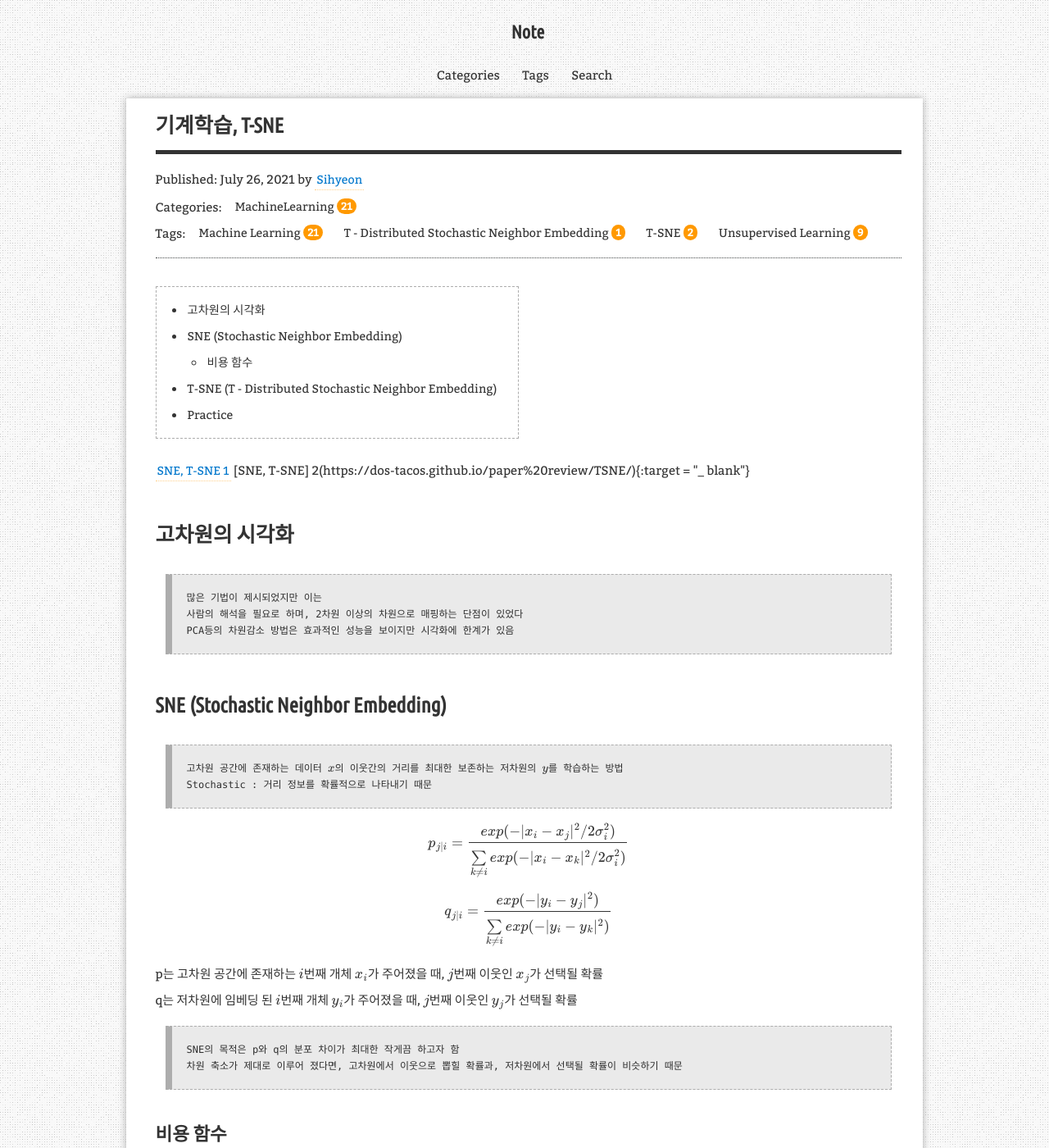
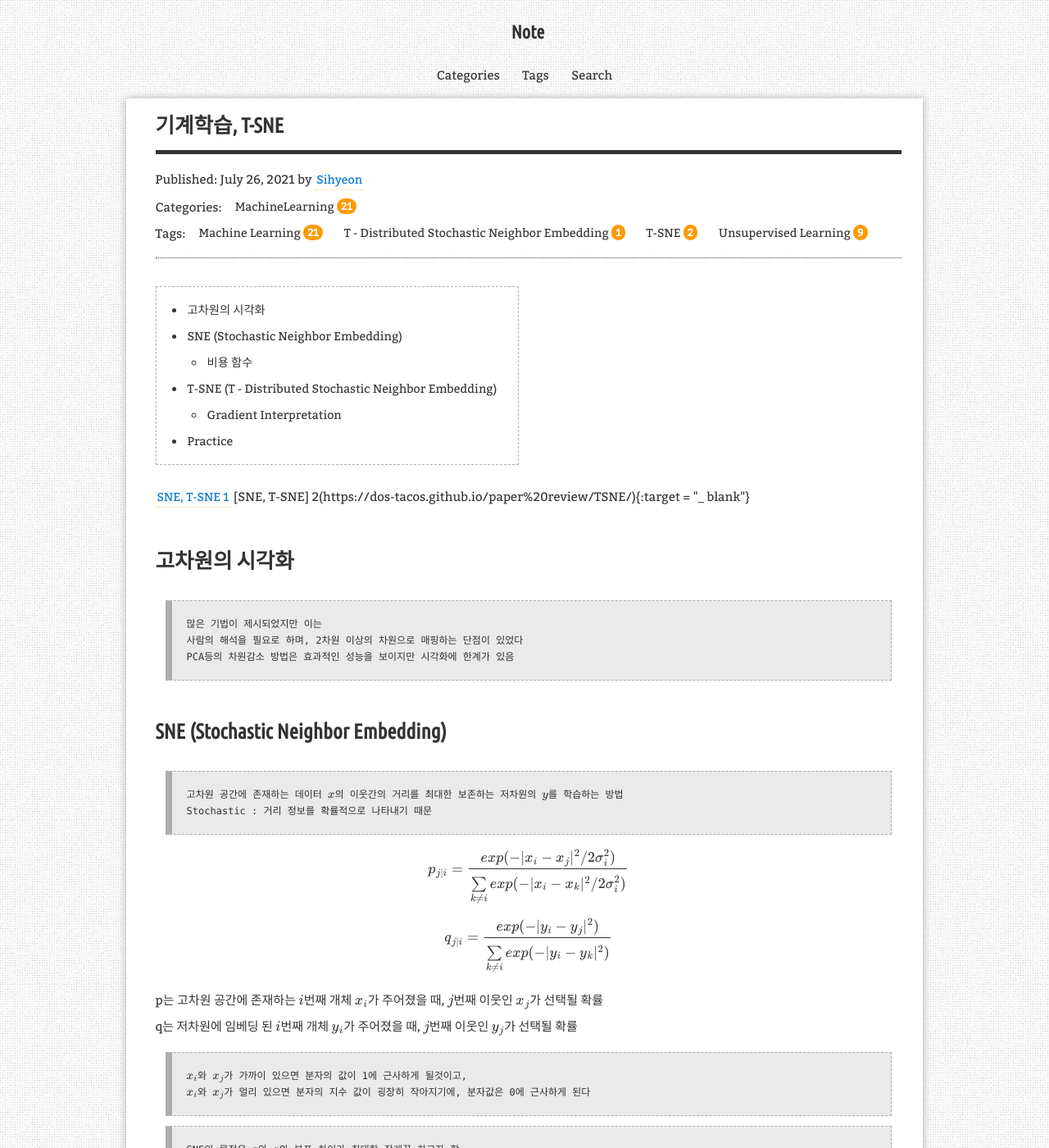
Before and after one commit to aristohyun/aristohyun.github.io, a Jekyll site: the page built from _posts/2021-07-26-T-SNE.md, in a window 1280 px wide and 1400 px high. Shown: the whole window at 82% size. Built offline with Jekyll 4.4.1, drawn with Linux system fonts in a browser that asks for light colours; formulas are drawn with MathJax 3; comment, search, counter and statistics services are not loaded; some of the changed text lies outside the part shown.

Commit message:
Update 2021-07-26-T-SNE.md

```diff
--- a/_posts/2021-07-26-T-SNE.md
+++ b/_posts/2021-07-26-T-SNE.md
@@ -38,6 +38,9 @@ q_ {j|i} = \frac {exp(-|y_ i - y_ j|^2)}{\sum \limits_ {k \neq i}^{} exp(-|y_ i
 
 p는 고차원 공간에 존재하는 $i$번째 개체 $x_ i$가 주어졌을 때, $j$번째 이웃인 $x_ j$가 선택될 확률
 q는 저차원에 임베딩 된 $i$번째 개체 $y_ i$가 주어졌을 때, $j$번째 이웃인 $y_ j$가 선택될 확률
+
+> $x_ i$와 $x_ j$가 가까이 있으면 분자의 값이 1에 근사하게 될것이고,
+> $x_ i$와 $x_ j$가 멀리 있으면 분자의 지수 값이 굉장히 작아지기에, 분자값은 0에 근사하게 된다
 
 > SNE의 목적은 p와 q의 분포 차이가 최대한 작게끔 하고자 함
 > 차원 축소가 제대로 이루어 졌다면, 고차원에서 이웃으로 뽑힐 확률과, 저차원에서 선택될 확률이 비슷하기 때문
@@ -90,8 +93,6 @@ $y_ i$ 의 그래디언트를 보면 우리가 이미 모두 알고 있는 값
 > 가우시안 분포보다 꼬리가 두터운 t-분포[^2]를 쓴 것이 t-SNE
 > $q_ {ij}$에만 t분포를 적용하고, $p_ {ij}$는 SNE와 같음
 
-
-
 @
 q_ {ij} = \frac {(1 + |y_ i - y_ j|^2)^{-1}}{\sum \limits_ {k \neq l}^{}(1 + |y_ k - y_ l|^2)^{-1}}
 @
@@ -107,6 +108,10 @@ Cost &= \sum {KL(P_ i || Q_ i)} \\\
 \frac {d C}{d y_ i} &= 4 \sum \limits_ {j}^{} {(y_ j - y_ i)(p_ {ij} - q_ {ij})(1 + |y_ j - y_ i|^2)}
 \end{align\*}
 @
+
+## Gradient Interpretation
+
+
 
 # Practice
 
```
